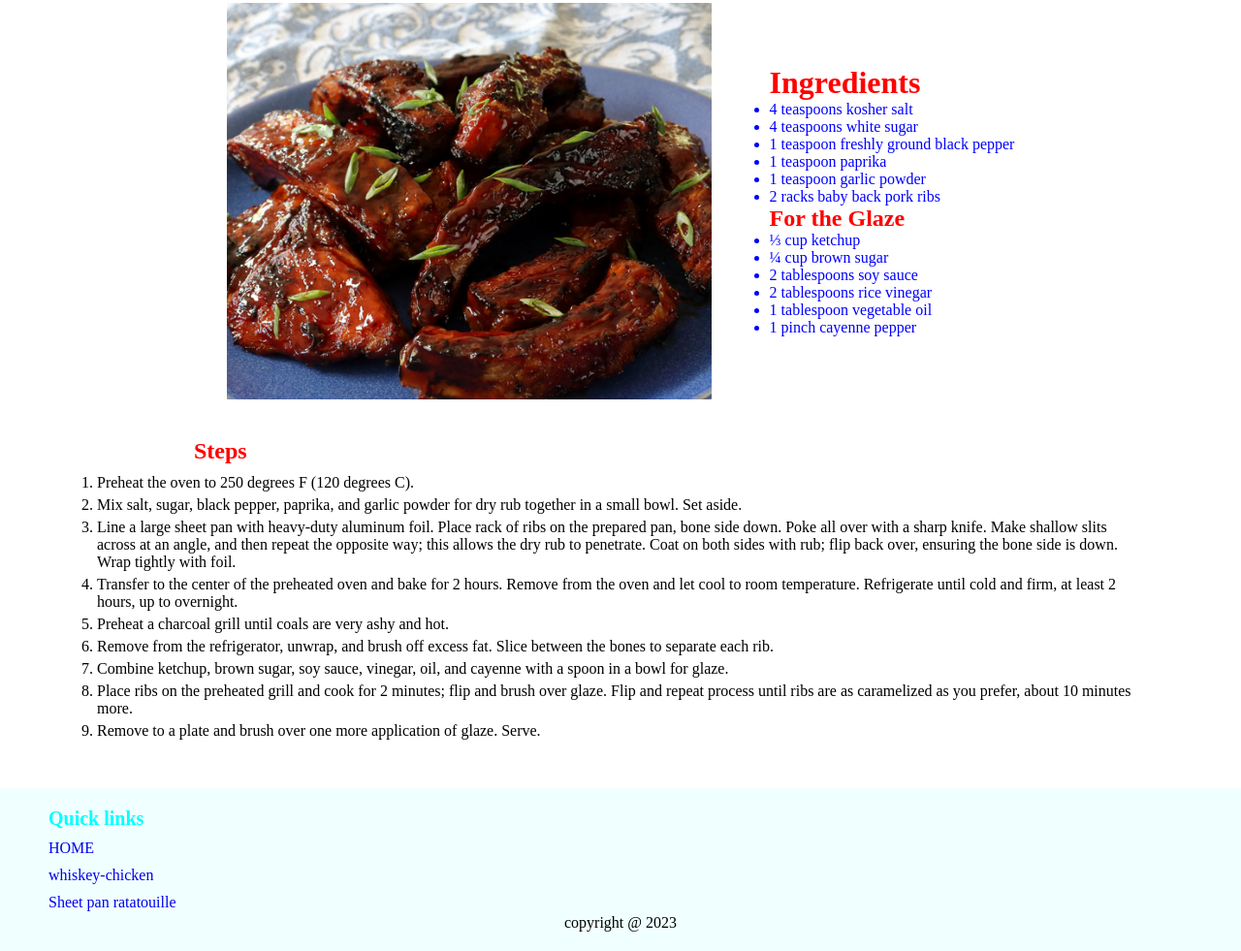
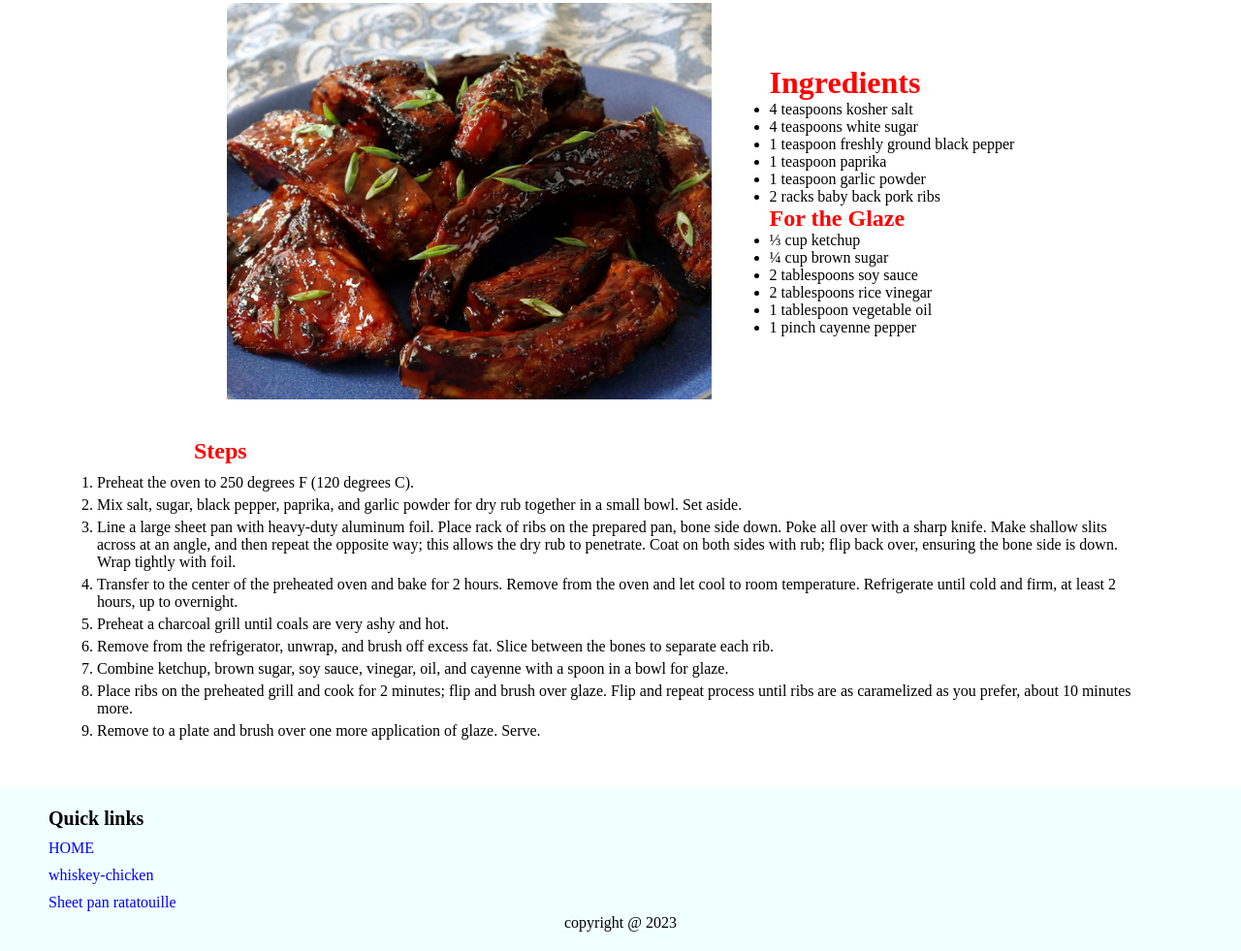
Before and after one commit to davynyakinyua/odin-s-recipes, a plain HTML site: page recipes/easy-grilled-stick-ribs.html in a window 1280 px wide. Shown: the part 132-1113 px from the top of the page at 97% size. Drawn offline with Linux system fonts and the light colour scheme.

Commit message:
match colors with the rest of the site.

```diff
--- a/recipes/stick-ribs/styles.css
+++ b/recipes/stick-ribs/styles.css
@@ -54,7 +54,7 @@ h2{
 }
 
 ul{
-    color:blue;
+    color:black;
 }
 
 .steps{
@@ -91,10 +91,11 @@ ul{
 
 a {
     text-decoration:none;
+    color:blue;
 }
 
 .sub {
-    color:aqua;
+    color:black;
     font-size:20px;
     font-weight:bold;
 }
```
